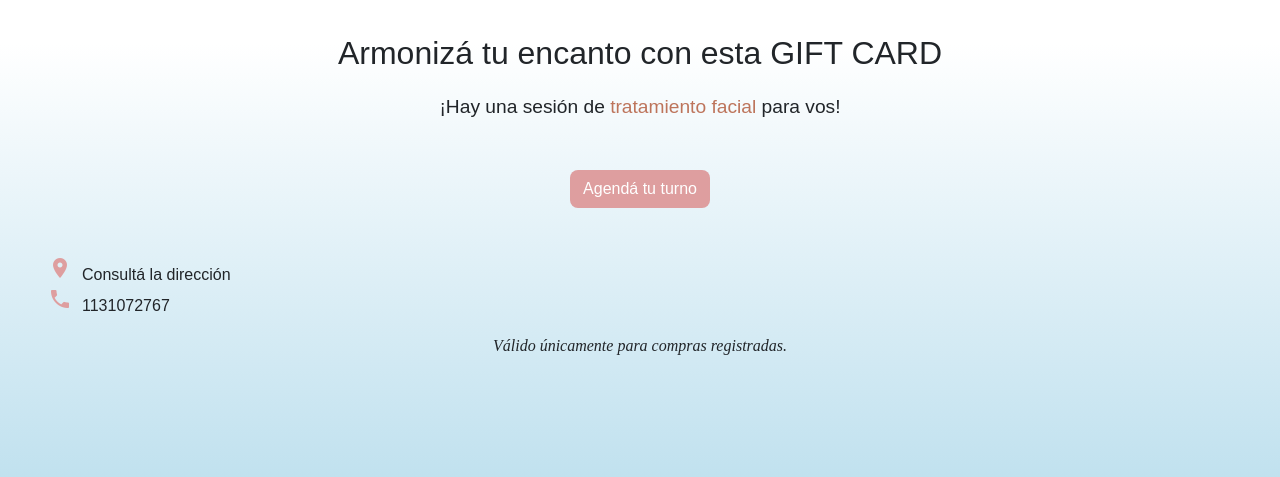
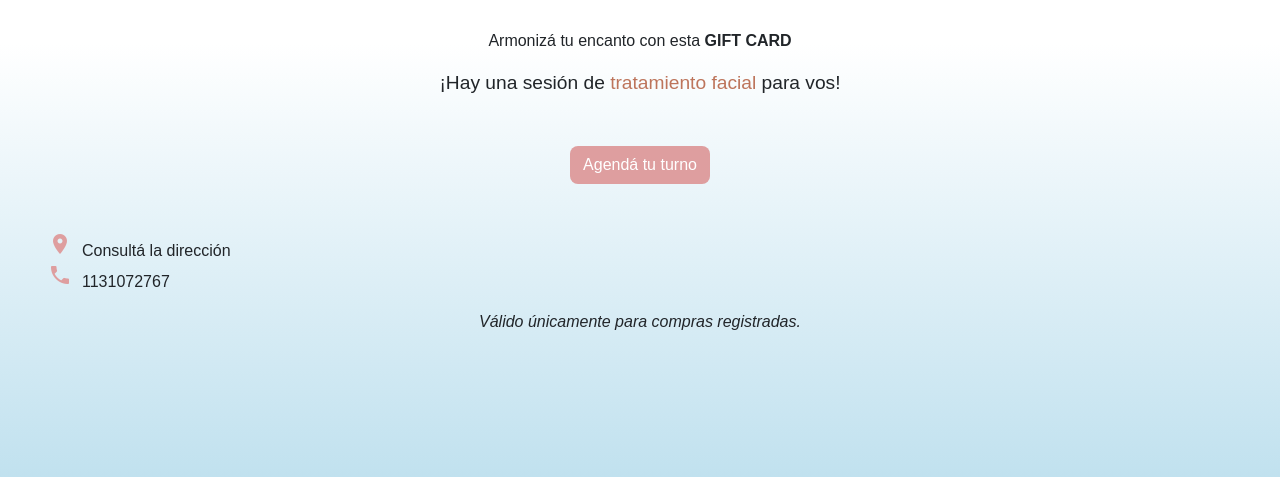
Before and after one commit to MMatildeR/brinell1, a plain HTML site: page index.html in a window 1280 px wide. Shown: the part 277-754 px from the top of the page. Drawn offline with nearby package versions, Linux system fonts and the light colour scheme; a web font is replaced by a local one.

Commit message:
Update index.html

```diff
--- a/index.html
+++ b/index.html
@@ -25,7 +25,7 @@
    </div>
 
    <div class="aboutMe d-flex align-items-center">
-      <p class="align-items-center"; style="font-size: 2rem"> Armonizá tu encanto con esta <span font-weight: bold;> GIFT CARD </span></p>
+      <p class="align-items-center"; style="font-size: 1rem"> Armonizá tu encanto con esta <span style="font-weight: bold"> GIFT CARD </span></p>
       <p> ¡Hay una sesión de <span style="color:#bd745b">tratamiento facial</span> para vos!</p>
 
       <a href="https://api.whatsapp.com/send?phone=5491131072767" class="btn d-flex align-items-center justify-content-center" target="_blank">Agendá tu turno</a>
@@ -40,7 +40,7 @@
 
    </div>
 
-   <p style="font-family: 'Sanchez', serif;" class="validez" align-item-center><i>Válido únicamente para compras registradas.</i></p>
+   <p class="validez" align-item-center><i>Válido únicamente para compras registradas.</i></p>
 
    </section>
 
```
